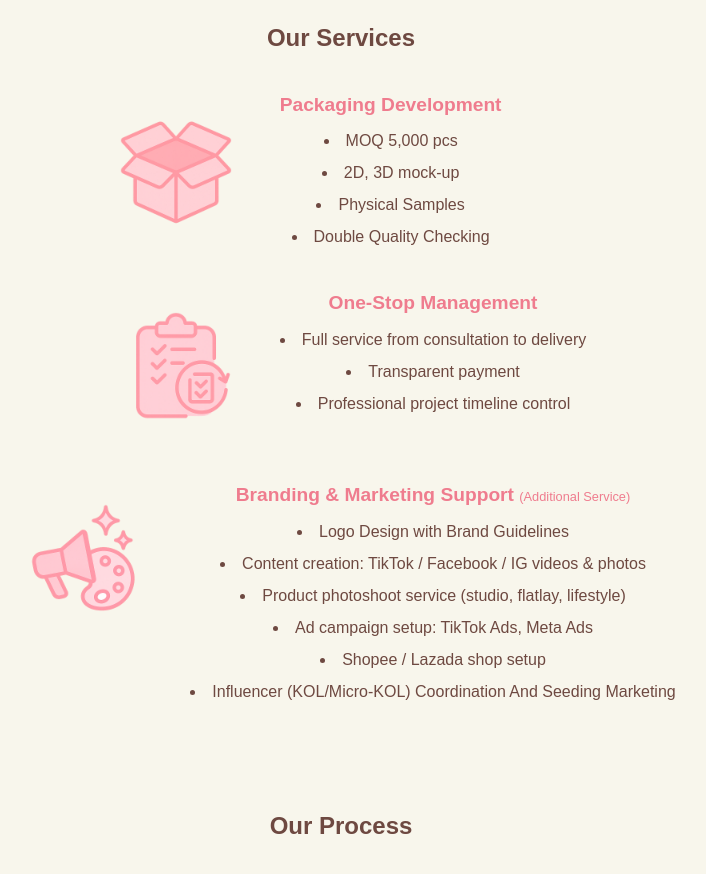
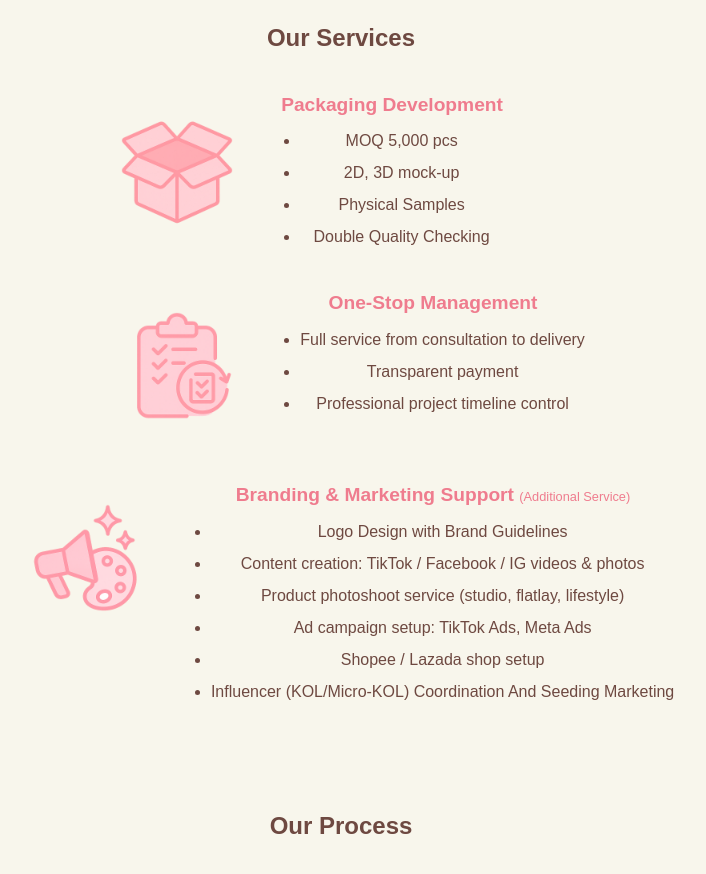
Before and after one commit to Nalynlim/SoFreshPackaging, a plain HTML site: page index.html in a window 1280 px wide. Shown: the part 1840-2714 px from the top of the page, without its empty margins (299-1005 px from the left). Drawn offline with nearby package versions, Linux system fonts and the light colour scheme; a web font is replaced by a local one.

Commit message:
Align service list bullet points

```diff
--- a/style.css
+++ b/style.css
@@ -568,9 +568,10 @@ input:checked + .slider:before {
 }
 .service-content ul {
   list-style: disc;
-  list-style-position: inside;
+  /* Ensure bullets align along the same left edge */
+  list-style-position: outside;
   margin-left: 0;
-  padding-left: 0;
+  padding-left: 1.2rem;
   color: var(--color-brown);
   line-height: 1.6;
 }
```
